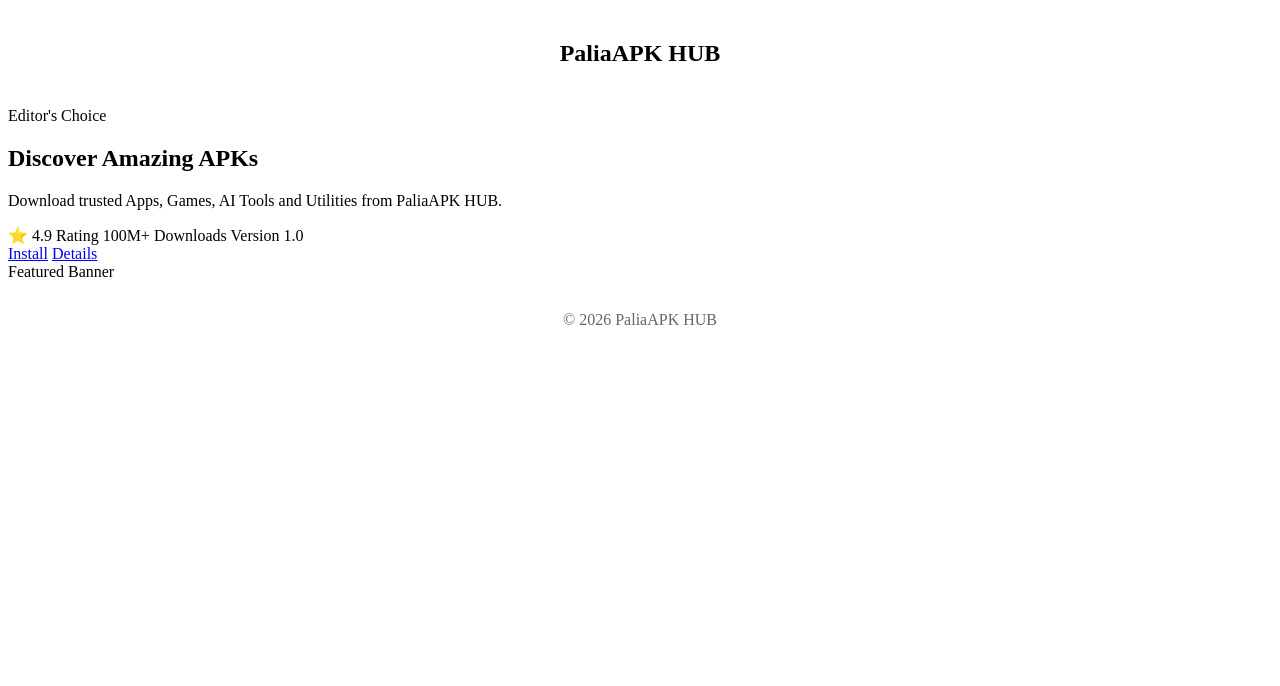
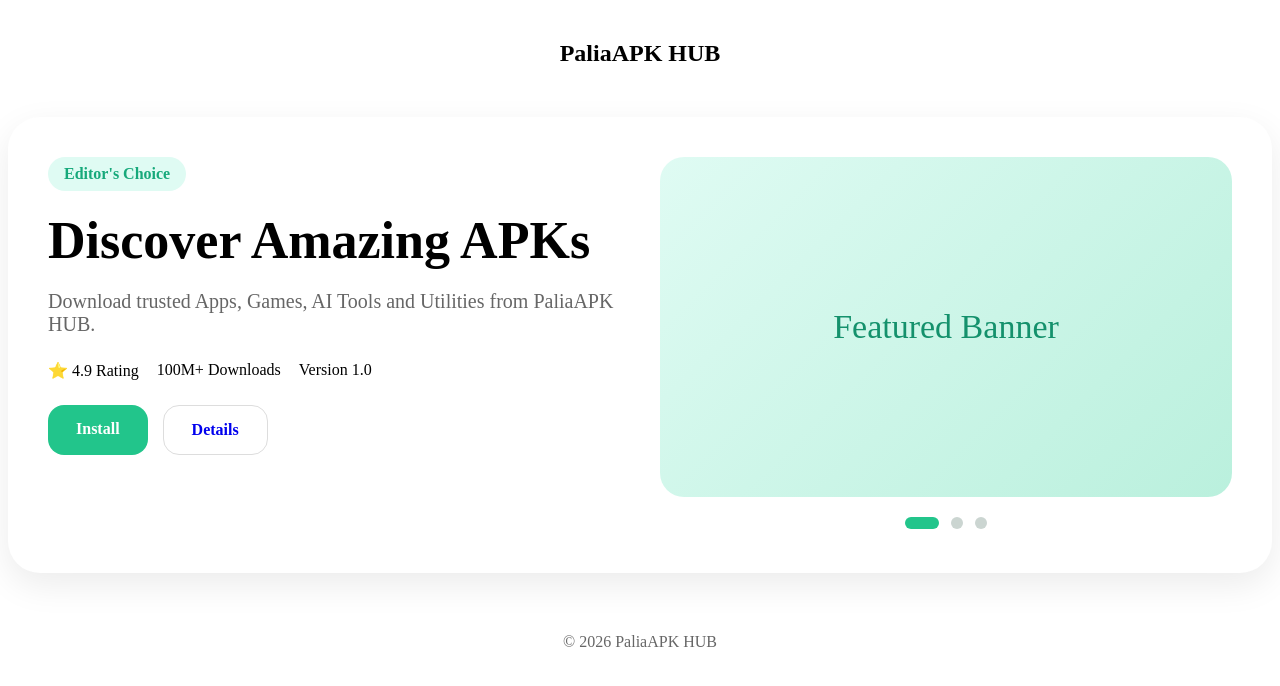
Before and after one commit to shanpalia/WebsitePaliaAPK, a plain HTML site: page index.html in a window 1280 px wide. Drawn offline with Linux system fonts and the light colour scheme.

Commit message:
Update style.css

```diff
--- a/css/style.css
+++ b/css/style.css
@@ -1,21 +1,106 @@
 /* =============================================
    PaliaAPK HUB - Global Stylesheet
-   Contains: resets, variables, typography, base layout
    ============================================= */
 
-/* ---------- CSS Reset ---------- */
+.hero{
+max-width:1280px;
+margin:30px auto;
+padding:40px;
+border-radius:32px;
+background:#fff;
+box-shadow:0 12px 35px rgba(0,0,0,.08);
+display:grid;
+grid-template-columns:1fr 1fr;
+gap:40px;
+}
 
+.badge{
+display:inline-block;
+padding:8px 16px;
+border-radius:50px;
+background:#dffbf3;
+color:#17a97b;
+font-weight:700;
+}
 
-/* ---------- CSS Variables / Theme Colors ---------- */
+.hero h1{
+font-size:52px;
+margin:20px 0 10px;
+}
 
+.hero p{
+color:#666;
+font-size:20px;
+}
 
-/* ---------- Typography ---------- */
+.meta{
+display:flex;
+gap:18px;
+flex-wrap:wrap;
+margin:25px 0;
+}
 
+.btns{
+display:flex;
+gap:15px;
+}
 
-/* ---------- Base Layout / Containers ---------- */
+.install{
+background:#22c58b;
+color:#fff;
+}
 
+.details{
+background:#fff;
+border:1px solid #ddd;
+}
 
-/* ---------- Buttons ---------- */
+.btns a{
+padding:15px 28px;
+border-radius:16px;
+text-decoration:none;
+font-weight:bold;
+}
 
+.banner{
+min-height:340px;
+border-radius:24px;
+background:linear-gradient(135deg,#dffbf3,#baf0dd);
+display:flex;
+align-items:center;
+justify-content:center;
+font-size:34px;
+color:#14916c;
+}
 
-/* ---------- Utility Classes ---------- */
+.dots{
+text-align:center;
+margin-top:18px;
+}
+
+.dots span{
+display:inline-block;
+width:12px;
+height:12px;
+border-radius:50%;
+background:#cbd5d1;
+margin:0 4px;
+}
+
+.dots .active{
+width:34px;
+border-radius:20px;
+background:#22c58b;
+}
+
+@media(max-width:900px){
+
+.hero{
+grid-template-columns:1fr;
+}
+
+.hero h1{
+font-size:38px;
+}
+
+}
```
